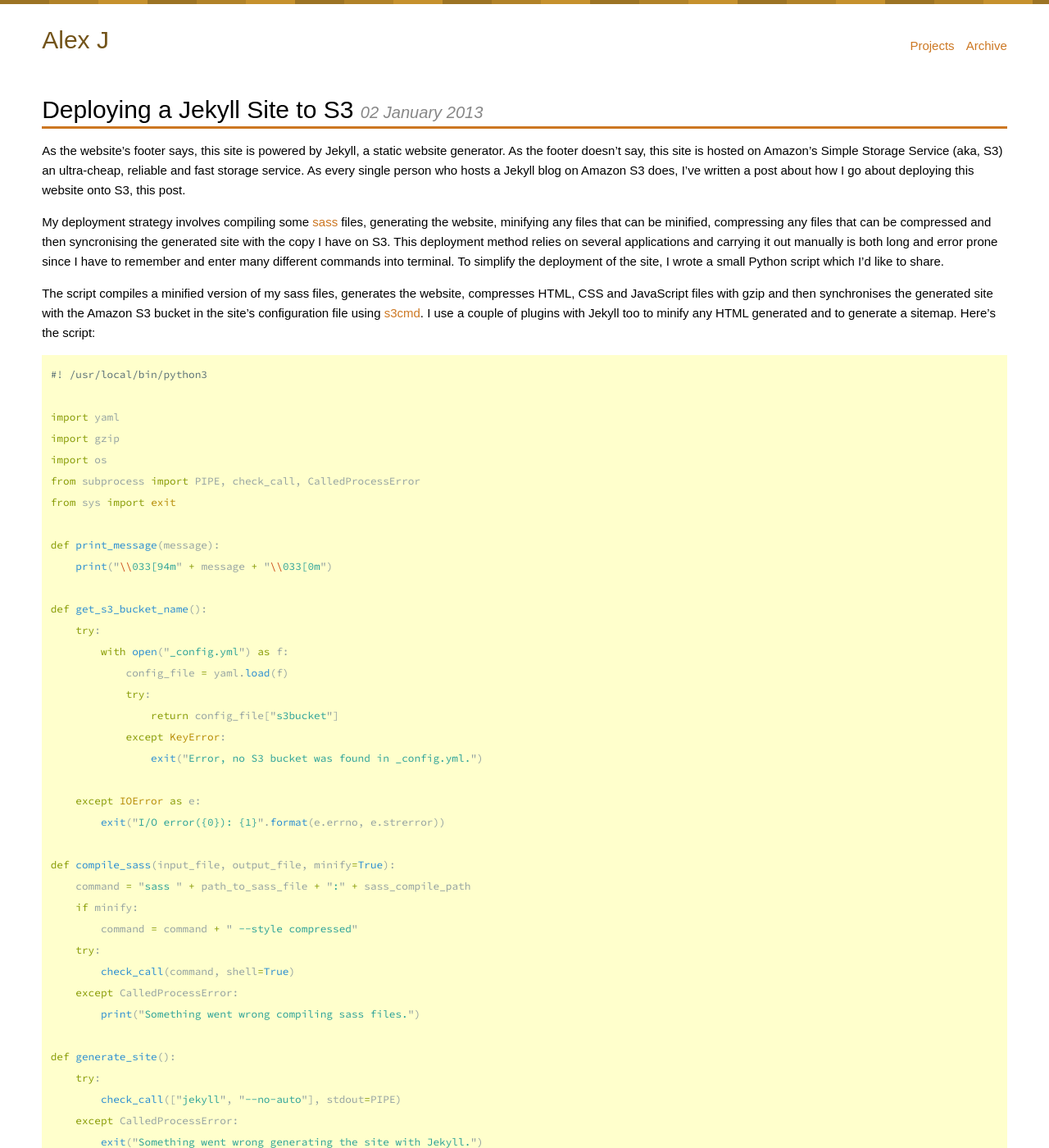
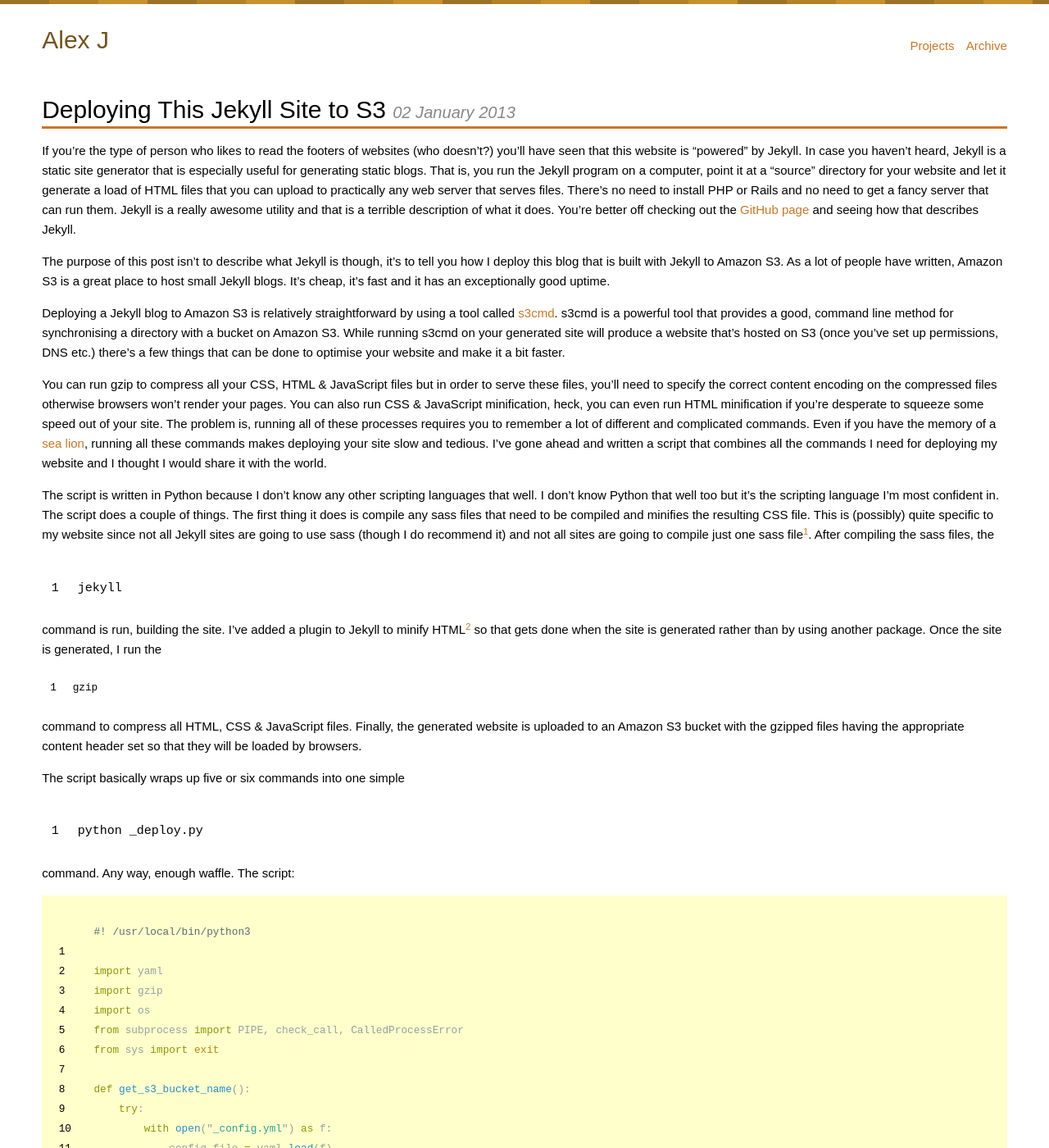
Before and after one commit to alexjohnj/alexjohnj, a Jekyll site: the page built from _posts/2013/01/2013-01-02-deploying-a-jekyll-site-to-s3.markdown, in a window 1280 px wide and 1400 px high. Shown: the whole window at 82% size. Built offline with Jekyll 4.4.1, drawn with Linux system fonts in a browser that asks for light colours; some web fonts are replaced; some of the changed text lies outside the part shown.

Commit message:
Second revision of "Deploying to S3 Post"

```diff
--- a/_posts/2013/01/2013-01-02-deploying-a-jekyll-site-to-s3.markdown
+++ b/_posts/2013/01/2013-01-02-deploying-a-jekyll-site-to-s3.markdown
@@ -1,16 +1,21 @@
 ---
-title: Deploying a Jekyll Site to S3
+title: Deploying This Jekyll Site to S3
 layout: post
 ---
 
-As the website’s footer says, this site is powered by Jekyll, a static website generator. As the footer doesn’t say, this site is hosted on Amazon’s Simple Storage Service (aka, S3) an ultra-cheap, reliable and fast storage service. As every single person who hosts a Jekyll blog on Amazon S3 does, I’ve written a post about how I go about deploying this website onto S3, this post.
+If you’re the type of person who likes to read the footers of websites (who doesn’t?) you’ll have seen that this website is "powered” by Jekyll. In case you haven’t heard, Jekyll is a static site generator that is especially useful for generating static blogs. That is, you run the Jekyll program on a computer, point it at a “source” directory for your website and let it generate a load of HTML files that you can upload to practically any web server that serves files. There’s no need to install PHP or Rails and no need to get a fancy server that can run them. Jekyll is a really awesome utility and that is a terrible description of what it does. You’re better off checking out the [GitHub page][jekyll-github-page] and seeing how that describes Jekyll.
 
-My deployment strategy involves compiling some [sass][sass-project-page] files, generating the website, minifying any files that can be minified, compressing any files that can be compressed and then syncronising the generated site with the copy I have on S3. This deployment method relies on several applications and carrying it out manually is both long and error prone since I have to remember and enter many different commands into terminal. To simplify the deployment of the site, I wrote a small Python script which I’d like to share.
+The purpose of this post isn’t to describe what Jekyll is though, it’s to tell you how I deploy this blog that is built with Jekyll to Amazon S3. As a lot of people have written, Amazon S3 is a great place to host small Jekyll blogs. It’s cheap, it’s fast and it has an exceptionally good uptime.
 
-The script compiles a minified version of my sass files, generates the website, compresses HTML, CSS and JavaScript files with gzip and then synchronises the generated site with the Amazon S3 bucket in the site’s configuration file using [s3cmd][s3cmd-project-page]. I use a couple of plugins with Jekyll too to minify any HTML generated and to generate a sitemap. Here’s the script:
+Deploying a Jekyll blog to Amazon S3 is relatively straightforward by using a tool called [s3cmd][s3cmd-project-page]. s3cmd is a powerful tool that provides a good, command line method for synchronising a directory with a bucket on Amazon S3. While running s3cmd on your generated site will produce a website that’s hosted on S3 (once you’ve set up permissions, DNS etc.) there’s a few things that can be done to optimise your website and make it a bit faster.
 
-{% highlight python %}
+You can run gzip to compress all your CSS, HTML & JavaScript files but in order to serve these files, you’ll need to specify the correct content encoding on the compressed files otherwise browsers won’t render your pages. You can also run CSS & JavaScript minification, heck, you can even run HTML minification if you’re desperate to squeeze some speed out of your site. The problem is, running all of these processes requires you to remember a lot of different and complicated commands. Even if you have the memory of a [sea lion][sea-lion-memory], running all these commands makes deploying your site slow and tedious. I’ve gone ahead and written a script that combines all the commands I need for deploying my website and I thought I would share it with the world.
 
+The script is written in Python because I don’t know any other scripting languages that well. I don’t know Python that well too but it’s the scripting language I’m most confident in. The script does a couple of things. The first thing it does is compile any sass files that need to be compiled and minifies the resulting CSS file. This is (possibly) quite specific to my website since not all Jekyll sites are going to use sass (though I do recommend it) and not all sites are going to compile just one sass file[^1]. After compiling the sass files, the `jekyll` command is run, building the site. I’ve added a plugin to Jekyll to minify HTML[^2] so that gets done when the site is generated rather than by using another package. Once the site is generated, I run the `gzip` command to compress all HTML, CSS & JavaScript files. Finally, the generated website is uploaded to an Amazon S3 bucket with the gzipped files having the appropriate content header set so that they will be loaded by browsers.
+
+The script basically wraps up five or six commands into one simple `python _deploy.py` command. Any way, enough waffle. The script:
+
+{% highlight python linenos %}
 #! /usr/local/bin/python3
 
 import yaml
@@ -18,9 +23,6 @@
 import os
 from subprocess import PIPE, check_call, CalledProcessError
 from sys import exit
-
-def print_message(message):
-    print("\\033[94m" + message + "\\033[0m")
 
 def get_s3_bucket_name():
     try:
@@ -100,35 +102,44 @@
     path_to_sass_file = "assets/styles/sass/styles.scss"
     sass_compile_path = "assets/styles/css/styles.css"
 
-    print_message("Compiling Sass Files...")
+    print("Compiling Sass Files...")
     compile_sass(path_to_sass_file, sass_compile_path, minify=True)
 
-    print_message("Running Jekyll...")
+    print("Running Jekyll...")
     generate_site()
 
-    print_message("Gzipping File...")
+    print("Gzipping File...")
     gzip_files()
 
-    print_message("Getting Bucket Name...")
+    print("Getting Bucket Name...")
     bucket_name = get_s3_bucket_name()
 
-    print_message("Deploying to %s..." % bucket_name)
+    print("Deploying to %s..." % bucket_name)
     deploy_to_s3(bucket_name, dry=False)
-    print_message("Successfully Deployed Site!")
-
+    print("Successfully Deployed Site!")
 {% endhighlight %}
 
-Please don’t judge my Python skills, I’m relatively new to the language still.
-
-To use the script, you'll need to install a few things. You'll need to install the [PyYaml][pyyaml-project-page] library, [s3cmd][s3cmd-project-page] and gzip. You'll also need to edit your _config.yml file and add the following line to it:
+There’s a few prerequisites for the script. You’ll need to install the [PyYaml][pyyaml-project-page] library for Python, as well as the [sass][sass-project-page] & [s3cmd][s3cmd-project-page] packages. You’ll also need to modify your website’s `_config.yml` file so that it has the name of the s3 bucket you want s3cmd to upload your website to:
 
 {% highlight yaml %}
-s3bucket:    s3://bucket-name
+s3bucket:    s3://bucketname
 {% endhighlight %}
 
-Obviously replace bucket-name with the name of the bucket you're uploading to. If you don't need to compile any sass files, just comment out the 6th line of the main function. I'm going to put a gist of the YOU KNOW WHAT, JUST DO A GIST, DON'T EMBED!!
+If you don’t need to compile any sass files, go ahead and comment out[^3] the 6th line of the `__main__` method (that’s where it says `compile_sass(path_to_sass_file, sass_compile_path, minify=True)`). If you do need to compile sass files, modify the `path_to_sass_file` and `sass_compile_path` variables so that they point to where the main sass file is and where you want it to be compiled to.
 
-[jekyll-github-page]: get it
-[sass-project-page]: http://sass-lang.org !WRONG
-[s3cmd-project-page]: get it again
-[pyyaml-project-page]: sigh
+And that’s it. It’s not the most general script in the world but I can see it coming in handy for one or two people who have similar deployment processes to me. If you want to leave some feedback on the script, I’ve created a [Gist on GitHub][script-gist] for the script with some more extensive documentation.
+
+---
+
+[^1]: By one sass file I don’t mean I’ve got all of my sass in one file, I just compile lots of different sass files into one CSS file.
+
+[^2]: I know HTML minification isn’t the safest or best way to boost a site’s performance, you don’t need to tell me.
+
+[^3]: To comment a line out in Python just add a `#` to the start of the line.
+
+[jekyll-github-page]: https://github.com/mojombo/jekyll
+[sass-project-page]: http://sass-lang.com
+[s3cmd-project-page]: http://s3tools.org/s3cmd
+[pyyaml-project-page]: http://pyyaml.org/wiki/PyYAML
+[sea-lion-memory]: http://newscientist.com/article/dn2960-sea-lion-scores-top-for-memory.html
+[script-gist]: https://gist.github.com/4559517
```
